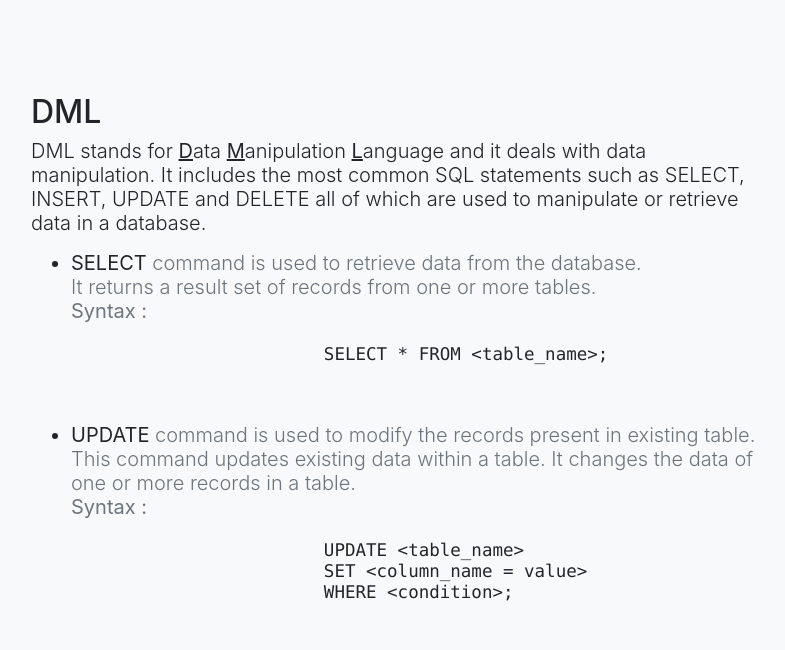
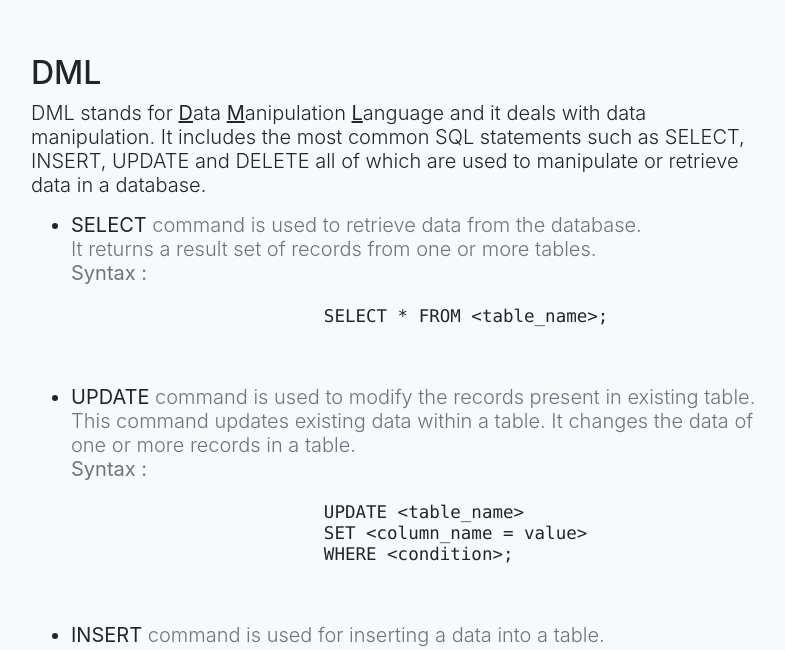
Before and after one commit to kaushik-dbms/kaushik-dbms.github.io, a website with bundled scripts: page index.html in a window 1280 px wide. Shown: the part 2399-3049 px from the top of the page, without its empty margins (244-1029 px from the left). Built offline with nearby package versions, Linux system fonts and the light colour scheme.

Commit message:
changed css

```diff
--- a/css/scrolling-nav.css
+++ b/css/scrolling-nav.css
@@ -8,5 +8,5 @@ header {
 }
 
 section {
-  padding: 8% 0;
+  padding: 7% 0;
 }
```
